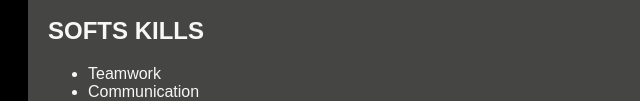
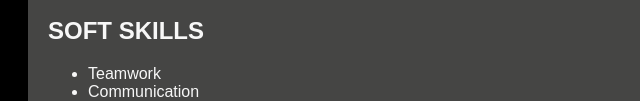
Before and after one commit to MUTHUMANIKANDARAM/portfolio, a plain HTML site: page index.html in a window 1280 px wide. Shown: the part 694-795 px from the top of the page, 0-640 px from the left. Drawn offline with Linux system fonts and the light colour scheme.

Commit message:
Fixed soft skills typo

```diff
--- a/index.html
+++ b/index.html
@@ -35,7 +35,7 @@
         <li>HTML</li>
         <li>CSS</li>
     </ul>
-    <h2>SOFTS KILLS</h2>
+    <h2>SOFT SKILLS</h2>
     <ul>
         <li>Teamwork</li>
         <li>Communication</li>
```
